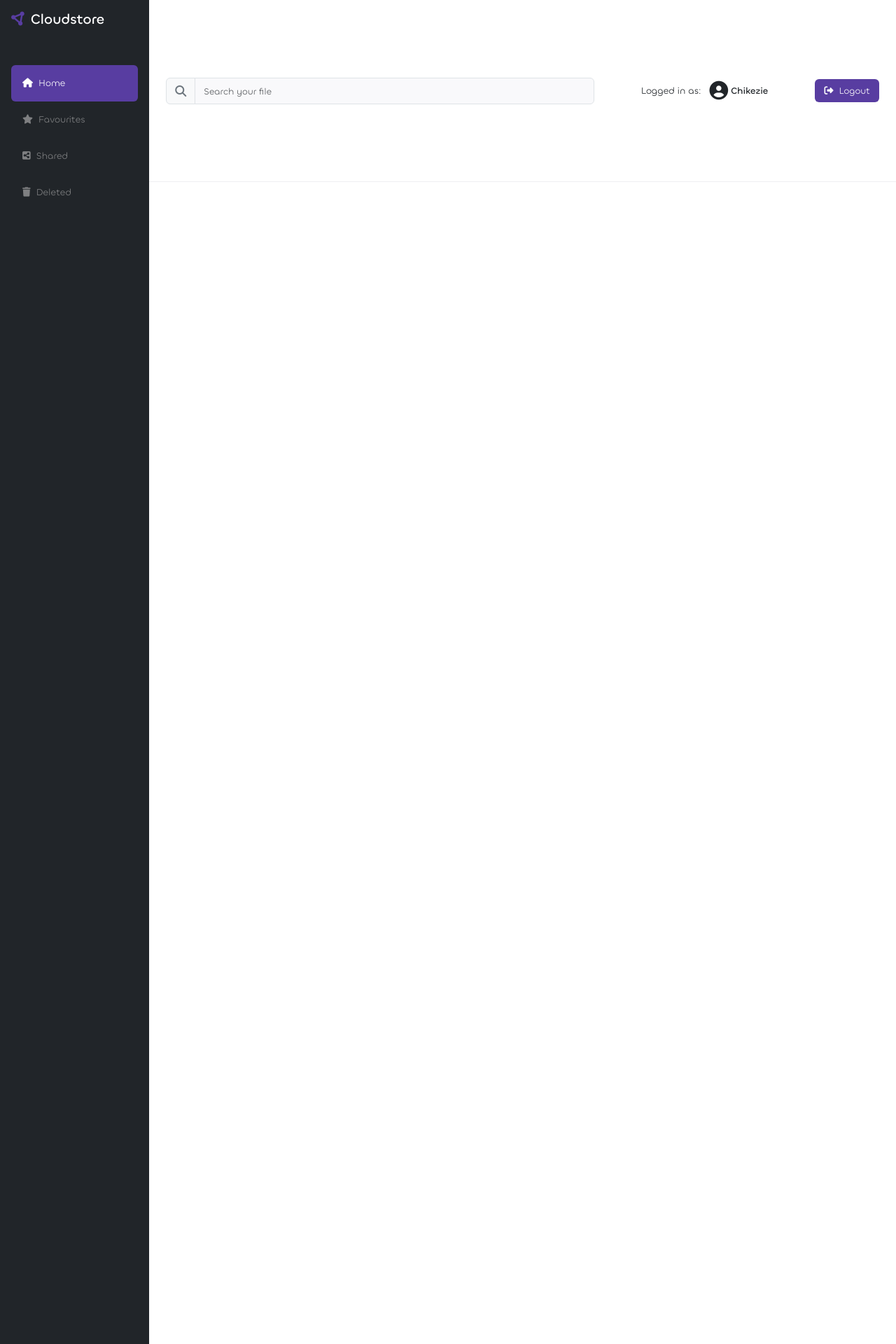
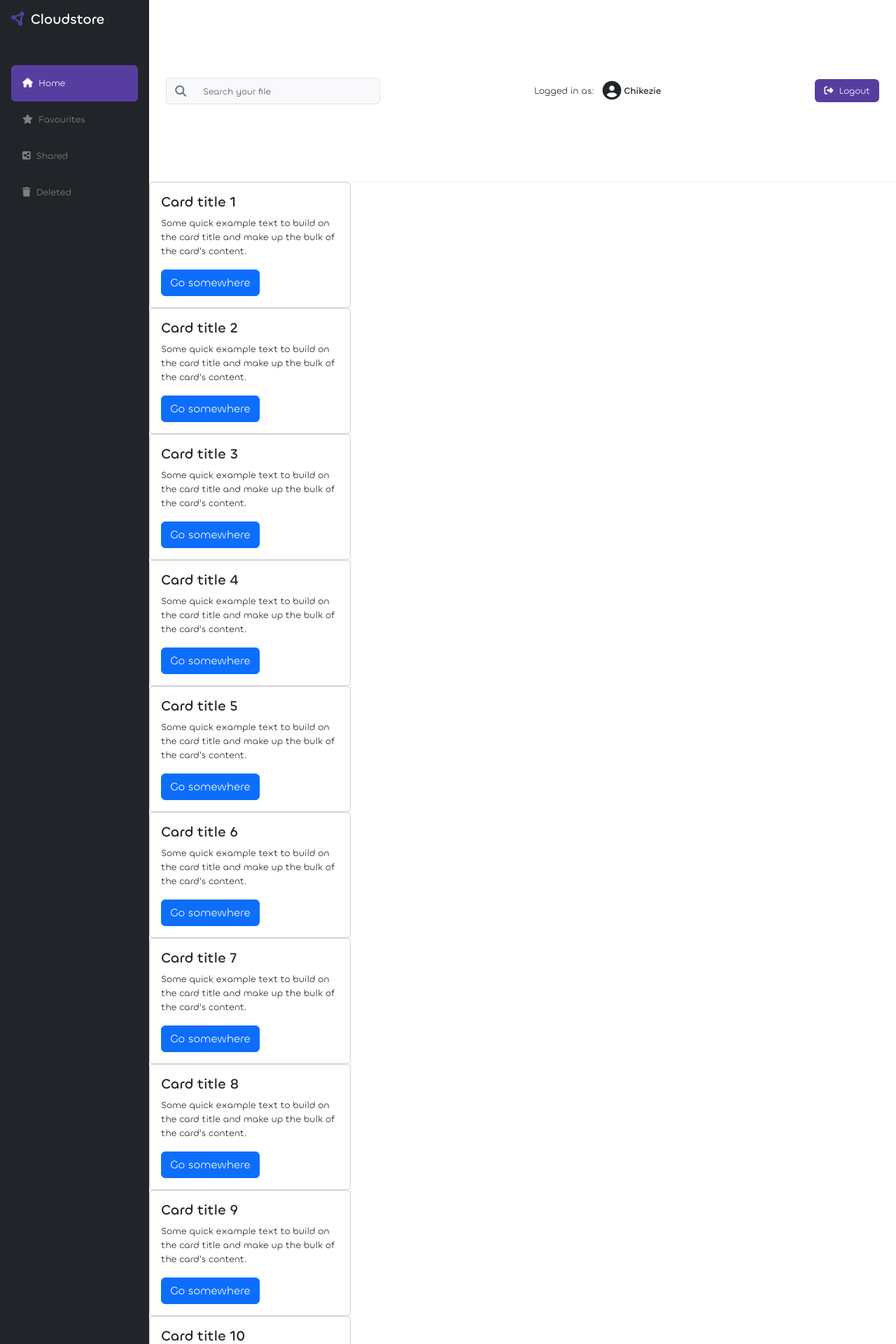
Before and after one commit to Chixide1/Cloudstore, a Django app: page /dashboard/ in a window 1280 px wide. Shown: the top 1920 px of the page at 70% size. Run offline with Django 5.2, Linux system fonts and the light colour scheme; style sheets or scripts are compiled from the project's sources; some libraries are stand-ins or nearby versions.

Commit message:
added test data and cards

```diff
--- a/apps/filestore/templates/dashboard.html
+++ b/apps/filestore/templates/dashboard.html
@@ -6,9 +6,9 @@
 {% block js %} <script src="{% static 'js/dashboard.js' %}"></script>{% endblock js %}
 
 {% block content %}
-<main class="container-fluid dashboard">
-    <div class="row flex-nowrap dashboard__row">
-        <div class="col-2 px-3 bg-dark dashboard__sidebar">
+<main class="container-fluid page">
+    <div class="row flex-nowrap">
+        <div class="col-2 px-3 bg-dark page__nav">
             <div class="sidebar d-flex flex-column align-items-center pt-3 pb-4 text-white min-vh-100">
                 <h5 class="w-100 sidebar__logo"><i class="fa-solid fa-circle-nodes accent-clr"></i><span class="ps-2">Cloudstore</span></h5>
                 <nav class="nav flex-column w-100 sidebar__link-group">
@@ -27,7 +27,7 @@
             <div class="topbar d-flex align-items-center justify-content-between px-4">
                 <form class="input-group topbar__searchbar">
                     <span class="input-group-text"><i class="fa-solid fa-magnifying-glass text-secondary"></i></span>
-                    <input class="form-control topbar__input text-secondary" type="text" placeholder="Search your file">
+                    <input class="form-control topbar__input text-secondary" style="border-left: none;" type="text" placeholder="Search your file">
                 </form>
                 <div class="topbar__user d-flex align-items-center gap-1">
                     <p class="m-0 pe-2">Logged in as:</p>
@@ -36,6 +36,17 @@
                 </div>
                 <button class="btn btn--accent"><i class="fa-solid fa-right-from-bracket pe-2"></i>Logout</button>
             </div>
+            <div class="dashboard">
+                {% for n in test %}
+                    <div class="card" style="width: 18rem;">
+                        <div class="card-body">
+                            <h5 class="card-title">Card title {{ n }}</h5>
+                            <p class="card-text">Some quick example text to build on the card title and make up the bulk of the card's content.</p>
+                            <a href="#" class="btn btn-primary">Go somewhere</a>
+                        </div>
+                    </div>
+                {% endfor %}
+            </div>
         </div>
     </div>
 </main>
--- a/apps/filestore/views.py
+++ b/apps/filestore/views.py
@@ -3,4 +3,5 @@ from django.shortcuts import render
 # Create your views here.
 
 def dashboard(request):
-    return render(request, 'dashboard.html')
+    test = [num for num in range(1, 101)]
+    return render(request, 'dashboard.html', {"test": test})
--- a/assets/sass/components/_filestore.scss
+++ b/assets/sass/components/_filestore.scss
@@ -15,10 +15,10 @@
     color: white;
 }
 
-.dashboard {
+.page {
     width: 100%;
 
-    &__sidebar {
+    &__nav {
         min-width: 30px;
     }
 
@@ -54,8 +54,8 @@
     border-bottom: 1px solid $primary-clr-2;
 
     &__searchbar{
-        min-width: 40%;
-        max-width: 60%;
+        min-width: 30%;
+        max-width: 30%;
     }
 
     &__input::placeholder {
@@ -63,11 +63,16 @@
     }
 }
 
+.dashboard {
+    height: 90vh;
+    overflow: auto;
+}
+
 @media (max-width: 768px) {
 
-    .dashboard {
+    .page {
 
-        &__sidebar {
+        &__nav {
             width: 15%;
             padding: 0 !important;
         }
```
Also changed, not shown: assets/sass/base.css (+10 -5 lines), 1 other file.
